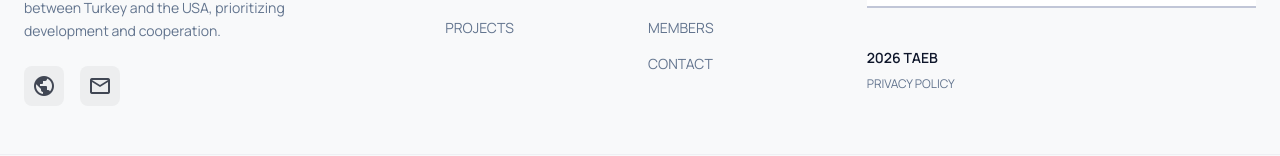
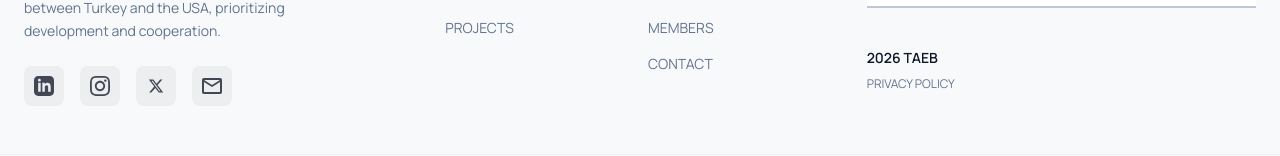
Before and after one commit to bulutmuf/taeb, a React (Vite) app: page /contact in a window 1280 px wide. Shown: the part 1153-1309 px from the top of the page. Built offline with nearby package versions, Linux system fonts and the light colour scheme.

Commit message:
feat: add social media links to footer

```diff
--- a/src/components/Footer.tsx
+++ b/src/components/Footer.tsx
@@ -1,6 +1,7 @@
 import { NavLink } from "react-router-dom";
 import { useTranslation } from "react-i18next";
 import { useFormValidation } from "../hooks/useFormValidation";
+import { contactInfo } from "../data/contact";
 
 export default function Footer() {
   const { t } = useTranslation();
@@ -26,16 +27,44 @@
           </p>
           <div className="flex space-x-4">
             <a
-              href="#"
-              className="w-10 h-10 rounded-lg bg-surface-container flex items-center justify-center text-on-surface-variant hover:text-primary transition-colors"
+              href={contactInfo.social.linkedin}
+              target="_blank"
+              rel="noopener noreferrer"
+              className="w-10 h-10 rounded-lg bg-surface-container flex items-center justify-center text-on-surface-variant hover:text-primary transition-all hover:scale-110"
+              title="LinkedIn"
             >
-              <span className="material-symbols-outlined">public</span>
+              <svg className="w-5 h-5 fill-current" viewBox="0 0 24 24">
+                <path d="M19 0h-14c-2.761 0-5 2.239-5 5v14c0 2.761 2.239 5 5 5h14c2.762 0 5-2.239 5-5v-14c0-2.761-2.238-5-5-5zm-11 19h-3v-11h3v11zm-1.5-12.268c-.966 0-1.75-.79-1.75-1.764s.784-1.764 1.75-1.764 1.75.79 1.75 1.764-.783 1.764-1.75 1.764zm13.5 12.268h-3v-5.604c0-3.368-4-3.113-4 0v5.604h-3v-11h3v1.765c1.396-2.586 7-2.777 7 2.476v6.759z"/>
+              </svg>
             </a>
             <a
-              href="mailto:support@taeb.us"
-              className="w-10 h-10 rounded-lg bg-surface-container flex items-center justify-center text-on-surface-variant hover:text-primary transition-colors"
+              href={contactInfo.social.instagram}
+              target="_blank"
+              rel="noopener noreferrer"
+              className="w-10 h-10 rounded-lg bg-surface-container flex items-center justify-center text-on-surface-variant hover:text-primary transition-all hover:scale-110"
+              title="Instagram"
             >
-              <span className="material-symbols-outlined">mail</span>
+              <svg className="w-5 h-5 fill-current" viewBox="0 0 24 24">
+                <path d="M12 2.163c3.204 0 3.584.012 4.85.07 3.252.148 4.771 1.691 4.919 4.919.058 1.265.069 1.645.069 4.849 0 3.205-.012 3.584-.069 4.849-.149 3.225-1.664 4.771-4.919 4.919-1.266.058-1.644.07-4.85.07-3.204 0-3.584-.012-4.849-.07-3.26-.149-4.771-1.699-4.919-4.92-.058-1.265-.07-1.644-.07-4.849 0-3.204.013-3.583.07-4.849.149-3.227 1.664-4.771 4.919-4.919 1.266-.057 1.645-.069 4.849-.069zm0-2.163c-3.259 0-3.667.014-4.947.072-4.358.2-6.78 2.618-6.98 6.98-.059 1.281-.073 1.689-.073 4.948 0 3.259.014 3.668.072 4.948.2 4.358 2.618 6.78 6.98 6.98 1.281.058 1.689.072 4.948.072 3.259 0 3.668-.014 4.948-.072 4.354-.2 6.782-2.618 6.979-6.98.059-1.28.073-1.689.073-4.948 0-3.259-.014-3.667-.072-4.947-.196-4.354-2.617-6.78-6.979-6.98-1.281-.059-1.69-.073-4.949-.073zm0 5.838c-3.403 0-6.162 2.759-6.162 6.162s2.759 6.163 6.162 6.163 6.162-2.759 6.162-6.163-2.759-6.162-6.162-6.162zm0 10.162c-2.209 0-4-1.79-4-4 0-2.209 1.791-4 4-4s4 1.791 4 4c0 2.21-1.791 4-4 4zm6.406-11.845c-.796 0-1.441.645-1.441 1.44s.645 1.44 1.441 1.44c.795 0 1.439-.645 1.439-1.44s-.644-1.44-1.439-1.44z"/>
+              </svg>
+            </a>
+            <a
+              href={contactInfo.social.twitter}
+              target="_blank"
+              rel="noopener noreferrer"
+              className="w-10 h-10 rounded-lg bg-surface-container flex items-center justify-center text-on-surface-variant hover:text-primary transition-all hover:scale-110"
+              title="X (Twitter)"
+            >
+              <svg className="w-4 h-4 fill-current" viewBox="0 0 24 24">
+                <path d="M18.244 2.25h3.308l-7.227 8.26 8.502 11.24H16.17l-5.214-6.817L4.99 21.75H1.68l7.73-8.835L1.254 2.25H8.08l4.713 6.231zm-1.161 17.52h1.833L7.084 4.126H5.117z"/>
+              </svg>
+            </a>
+            <a
+              href={`mailto:${contactInfo.email}`}
+              className="w-10 h-10 rounded-lg bg-surface-container flex items-center justify-center text-on-surface-variant hover:text-primary transition-all hover:scale-110"
+              title="Email"
+            >
+              <span className="material-symbols-outlined text-[20px]">mail</span>
             </a>
           </div>
         </div>
--- a/src/data/contact.ts
+++ b/src/data/contact.ts
@@ -2,10 +2,20 @@
   phone: string;
   email: string;
   address: string;
+  social: {
+    linkedin: string;
+    instagram: string;
+    twitter: string;
+  };
 }
 
 export const contactInfo: ContactInfo = {
   phone: "+1 (908) 313-8133",
   email: "support@taeb.us",
   address: "4383 Route 27 Princeton, NJ, USA",
+  social: {
+    linkedin: "https://www.linkedin.com/company/turkish-american-pharmacists-association-taeb/",
+    instagram: "https://www.instagram.com/taeb.usa",
+    twitter: "https://www.twitter.com/taeb_official"
+  }
 };
```
